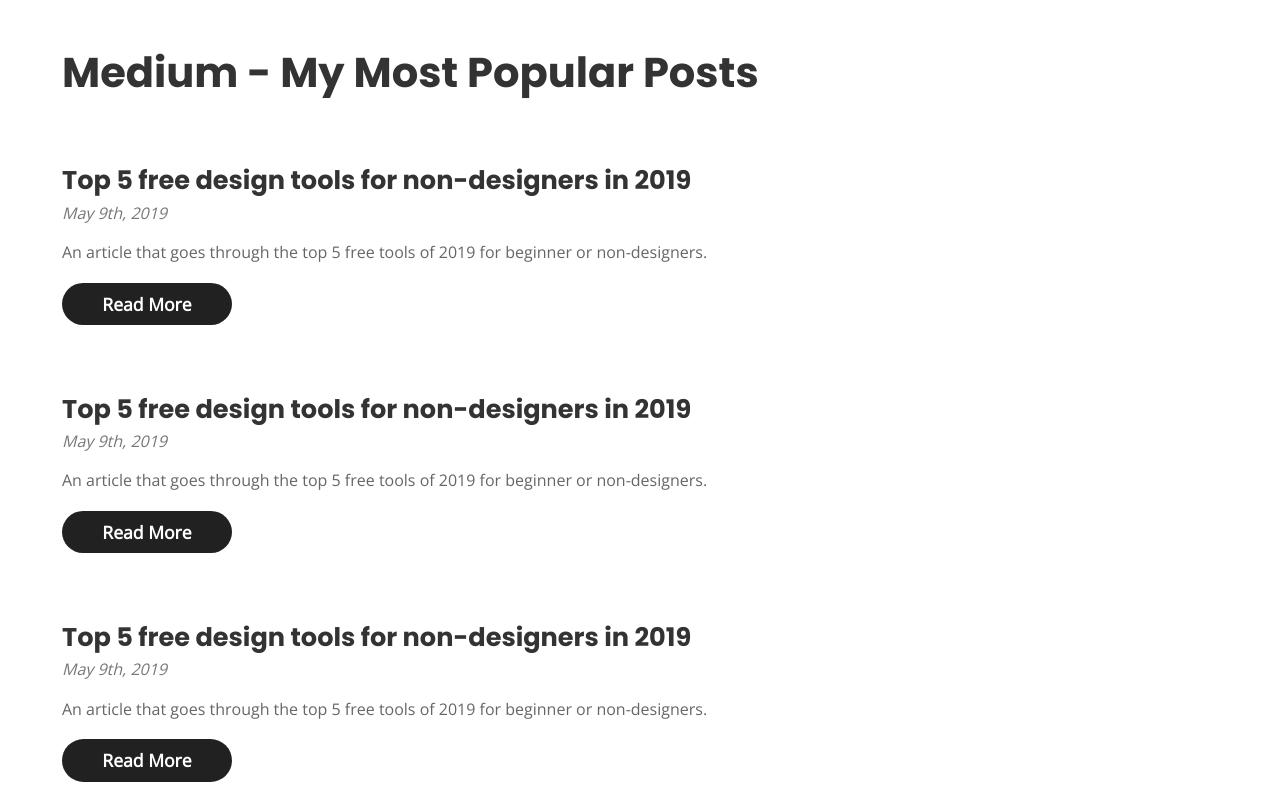
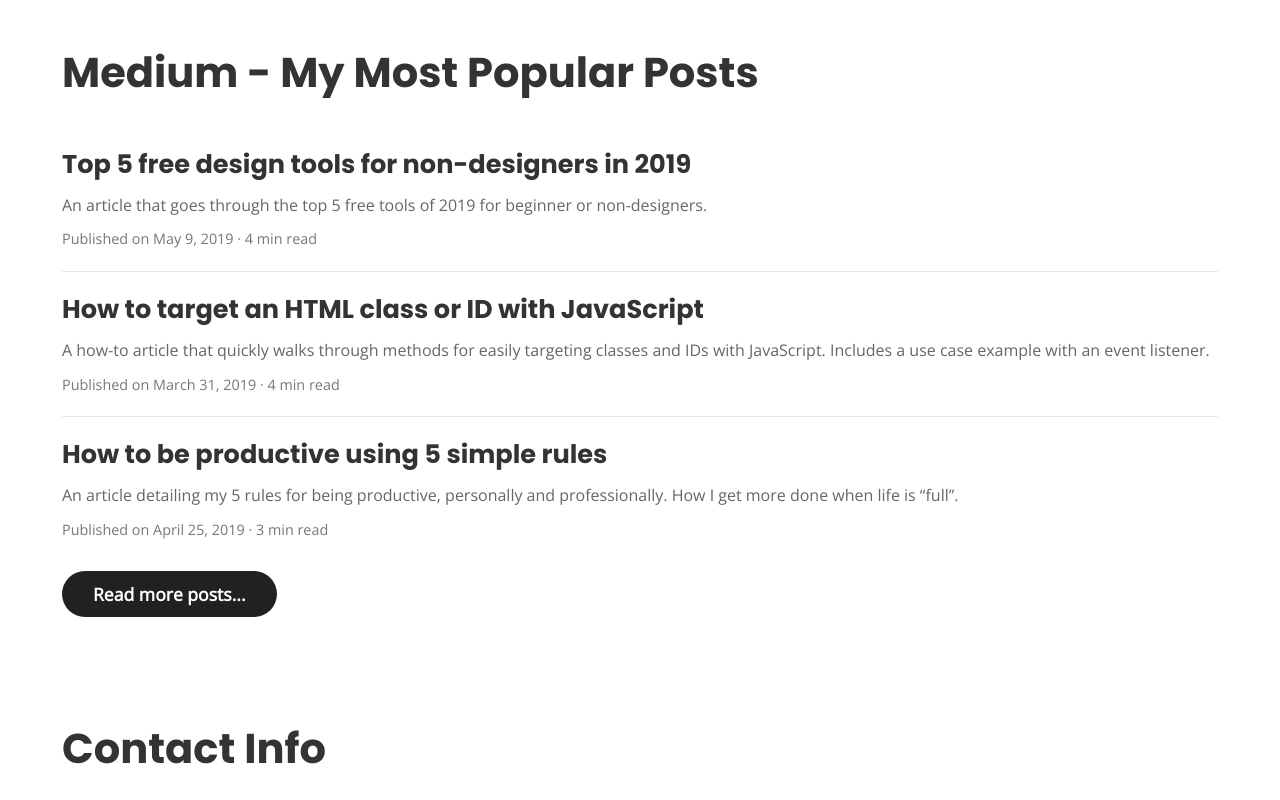
Before and after one commit to MelanieL/portfolio2019_w_webpack, a website built with webpack: page src/index.html in a window 1280 px wide. Shown: the part 4360-5160 px from the top of the page. Built offline with nearby package versions, Linux system fonts and the light colour scheme; some packages are replaced by stand-ins of ours.

Commit message:
Blog post content added.

```diff
--- a/src/index.html
+++ b/src/index.html
@@ -263,34 +263,39 @@
   <section class="blog" id="blog">
     <div class="wrapper">
       <h2 class="sectionTitle">Medium - My Most Popular Posts</h2>
-      <div class="postContainer">
+      <div class="postCntr">
         <div class="article">
           <a href="https://uxdesign.cc/top-5-free-design-tools-for-non-designers-in-2019-f460ff9ce34?source=friends_link&sk=54f703bdb30ec6abf3259d1cc33fd208" target="_blank" rel="noopener"><h4>Top 5 free design tools for non-designers in 2019</h4></a>
-          <span class="date">May 9th, 2019</span>
-          <p class="postDesc">An article that goes through the top 5 free tools of 2019 for beginner or non-designers.</p>
           <a href="https://uxdesign.cc/top-5-free-design-tools-for-non-designers-in-2019-f460ff9ce34?source=friends_link&sk=54f703bdb30ec6abf3259d1cc33fd208"
-            class="darkbtn" target="_blank" rel="noopener">Read More</a>
+            target="_blank" rel="noopener">
+            <p class="postDesc">An article that goes through the top 5 free tools of 2019 for beginner or non-designers.</p>
+          </a>
+          <span class="details">Published on May 9, 2019 · 4 min read</span>
         </div>
         <div class="article">
-          <a href="https://uxdesign.cc/top-5-free-design-tools-for-non-designers-in-2019-f460ff9ce34?source=friends_link&sk=54f703bdb30ec6abf3259d1cc33fd208"
+          <a href="https://medium.com/@melaniecp/how-to-target-an-html-class-or-id-with-javascript-1f360a4a0310?source=friends_link&sk=ecb6520fa8634b92c58b0c0a09b5c77d"
             target="_blank" rel="noopener">
-            <h4>Top 5 free design tools for non-designers in 2019</h4>
+            <h4>How to target an HTML class or ID with JavaScript</h4>
           </a>
-          <span class="date">May 9th, 2019</span>
-          <p class="postDesc">An article that goes through the top 5 free tools of 2019 for beginner or non-designers.</p>
-          <a href="https://uxdesign.cc/top-5-free-design-tools-for-non-designers-in-2019-f460ff9ce34?source=friends_link&sk=54f703bdb30ec6abf3259d1cc33fd208"
-            class="darkbtn" target="_blank" rel="noopener">Read More</a>
+          <a href="https://medium.com/@melaniecp/how-to-target-an-html-class-or-id-with-javascript-1f360a4a0310?source=friends_link&sk=ecb6520fa8634b92c58b0c0a09b5c77d"
+            target="_blank" rel="noopener">
+            <p class="postDesc">A how-to article that quickly walks through methods for easily targeting classes and IDs with JavaScript. Includes a use case example with an event listener.</p>
+          </a>
+          <span class="details">Published on March 31, 2019 · 4 min read</span>
         </div>
         <div class="article">
-          <a href="https://uxdesign.cc/top-5-free-design-tools-for-non-designers-in-2019-f460ff9ce34?source=friends_link&sk=54f703bdb30ec6abf3259d1cc33fd208"
+          <a href="https://medium.com/@melaniecp/how-to-be-productive-using-5-simple-rules-7869a0eec478?source=friends_link&sk=adc65c05f6b7985e9b051186b2219dda"
             target="_blank" rel="noopener">
-            <h4>Top 5 free design tools for non-designers in 2019</h4>
+            <h4>How to be productive using 5 simple rules</h4>
           </a>
-          <span class="date">May 9th, 2019</span>
-          <p class="postDesc">An article that goes through the top 5 free tools of 2019 for beginner or non-designers.</p>
-          <a href="https://uxdesign.cc/top-5-free-design-tools-for-non-designers-in-2019-f460ff9ce34?source=friends_link&sk=54f703bdb30ec6abf3259d1cc33fd208"
-            class="darkbtn" target="_blank" rel="noopener">Read More</a>
+          <a href="https://medium.com/@melaniecp/how-to-be-productive-using-5-simple-rules-7869a0eec478?source=friends_link&sk=adc65c05f6b7985e9b051186b2219dda"
+            target="_blank" rel="noopener">
+            <p class="postDesc">An article detailing my 5 rules for being productive, personally and professionally. How I get more done when life is “full”.</p>
+          </a>
+          <span class="details">Published on April 25, 2019 · 3 min read</span>
         </div>
+        <a href="https://uxdesign.cc/top-5-free-design-tools-for-non-designers-in-2019-f460ff9ce34?source=friends_link&sk=54f703bdb30ec6abf3259d1cc33fd208"
+          class="darkbtn" target="_blank" rel="noopener">Read more posts...</a>
       </div>
     </div>
   </section>
--- a/src/styles/global/_typography.scss
+++ b/src/styles/global/_typography.scss
@@ -41,7 +41,7 @@
   color: $color4;
 }
 
-.date {
-  font-style: italic;
+.details {
   color: $color5;
+  font-size: 0.9rem;
 }
--- a/src/styles/layout/_blog.scss
+++ b/src/styles/layout/_blog.scss
@@ -1,14 +1,25 @@
 .article {
     display: flex;
     flex-direction: column;
-    margin: 6% 0;
+    // margin: 6% 0;
+    border-bottom: 1px solid $color6;
+    padding: 2% 0;
 }
 
-.article h4 {
-    margin-bottom: 8px;
+.article:last-of-type {
+    border-bottom: unset;
+    margin-bottom: 2%;
 }
+
+// .article h4 {
+//     margin-bottom: 8px;
+// }
 
 .article a h4:hover, .article a h4:focus {
     color: $color4;
     transition: all 0.4s ease-in-out;
 }
+
+.postDesc {
+    margin: 1% 0;
+}
```
